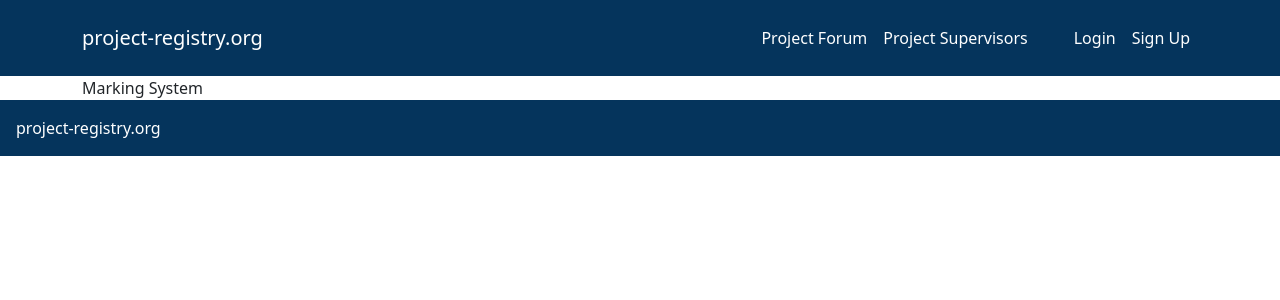
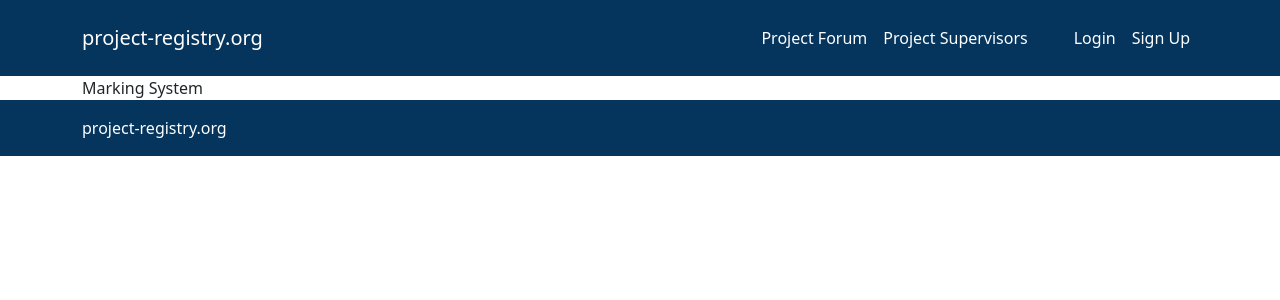
Before and after one commit to Appromode/front-end, a Next.js app: page / in a window 1280 px wide. Shown: the top 300 px of the page. Built offline with nearby package versions, Linux system fonts and the light colour scheme.

Commit message:
Footer now extends to the whole page

```diff
--- a/components/Footer/index.tsx
+++ b/components/Footer/index.tsx
@@ -1,11 +1,15 @@
 import React from 'react';
-import { Row, Col } from 'react-bootstrap';
+import { Row, Col, Container } from 'react-bootstrap';
 import styles from './styles.module.scss';
 
 const Footer = () => (
-  <Row id={styles.footer}>
-    <Col id={styles.footerText}> project-registry.org </Col>
-  </Row>
+  <footer id={styles.footer}>
+    <Container>
+      <Row>
+        <Col id={styles.footerText}> project-registry.org </Col>
+      </Row>
+    </Container>
+  </footer>
 );
 
 export default Footer;
--- a/components/Footer/styles.module.scss
+++ b/components/Footer/styles.module.scss
@@ -1,7 +1,7 @@
 @import '../../styles/colours.scss';
 
 #footer {
-    background-color: $default-blue;
+  background-color: $default-blue;
   font-weight: 300;
   font-size: inherit;
   padding: 16px;
```
